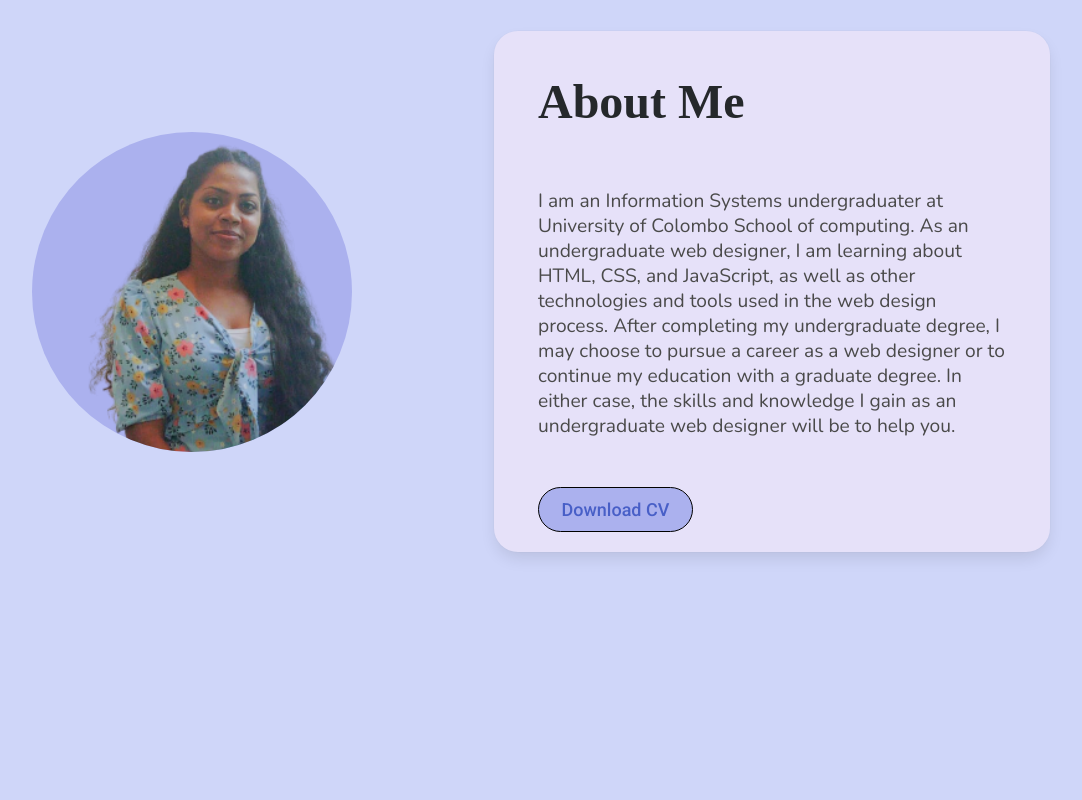
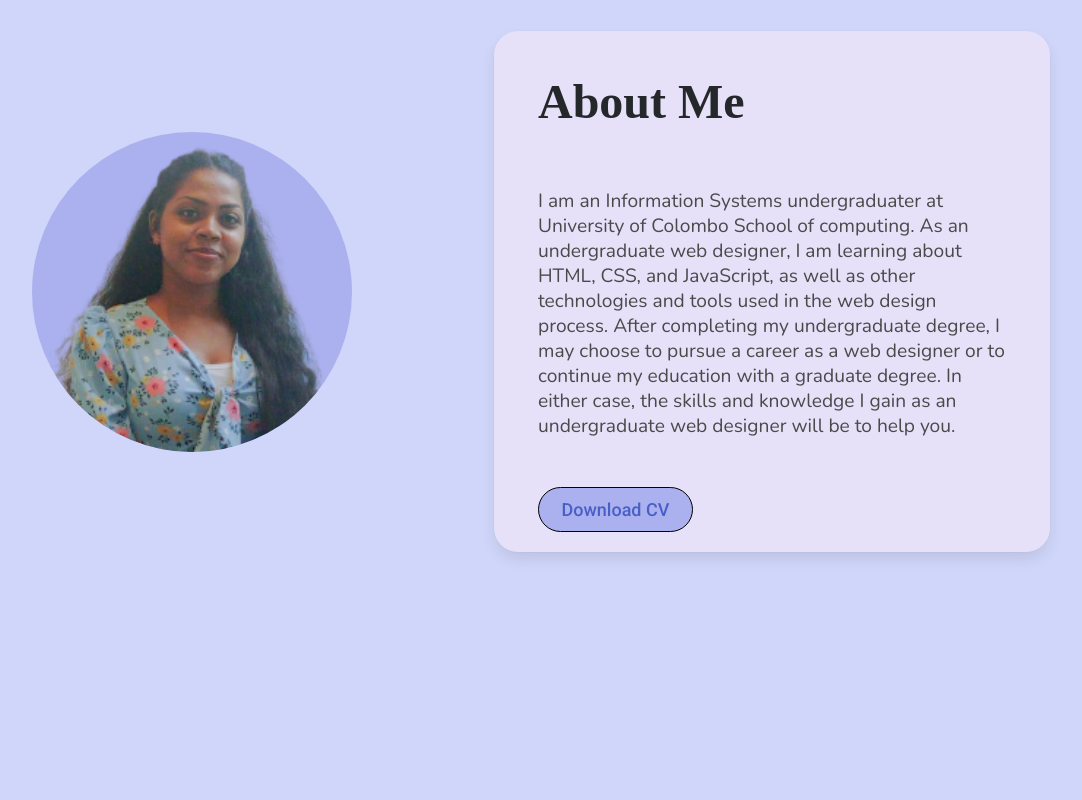
Before and after one commit to Moushikakriyanjalee/MoushikaKriyanjalee.github.io, a plain HTML site: page index.html in a window 1280 px wide. Shown: the part 640-1440 px from the top of the page, without its empty margins (158-1240 px from the left). Drawn offline with nearby package versions, Linux system fonts and the light colour scheme.

Commit message:
Update index.html

```diff
--- a/index.html
+++ b/index.html
@@ -169,7 +169,7 @@
       <div class="columns" data-aos="zoom-in-up" data-aos-duration="1000">
         <div class="column is-half is-align-self-center">
           <div class="circle-about mx-auto">
-            <img class="pl-6" src="./Images/my2.png" alt="my2" />
+            <img src="./Images/my2.png" alt="my2" />
           </div>
         </div>
 
```
